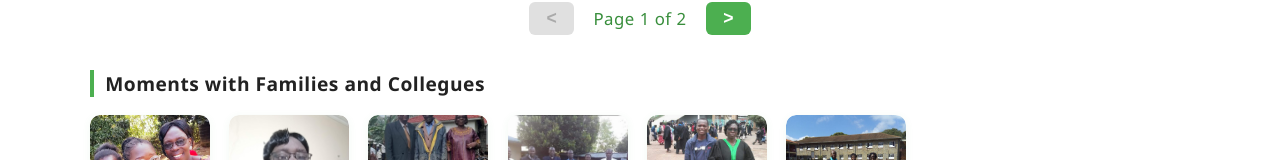
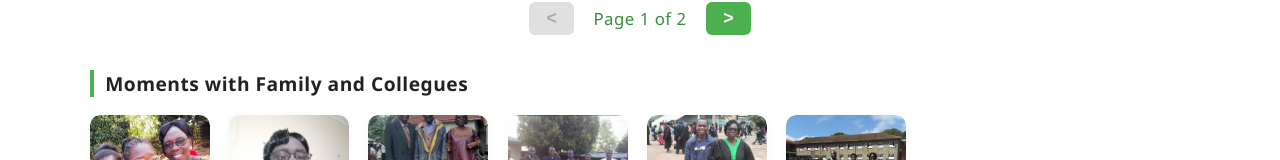
Before and after one commit to yandrew993/jane-Nyabera, a React (Create React App) app: page /gallery in a window 1280 px wide. Shown: the part 734-894 px from the top of the page. Built offline with nearby package versions, Linux system fonts and the light colour scheme.

Commit message:
upload of images

```diff
--- a/src/pages/Gallery/Gallery.jsx
+++ b/src/pages/Gallery/Gallery.jsx
@@ -91,7 +91,7 @@ const Gallery = () => {
 
       <GallerySection title="Meetings And Workshops" images={galleryData.teaching} handleImgClick={handleImgClick} />
       <GallerySection title="School Events And Lectures" images={galleryData.events} handleImgClick={handleImgClick} />
-      <GallerySection title="Moments with Families and Collegues" images={galleryData.speaking} handleImgClick={handleImgClick} />
+      <GallerySection title="Moments with Family and Collegues" images={galleryData.speaking} handleImgClick={handleImgClick} />
 
       <div className="gallery__section">
         <h2 className="gallery__section-title">Videos</h2>
```
